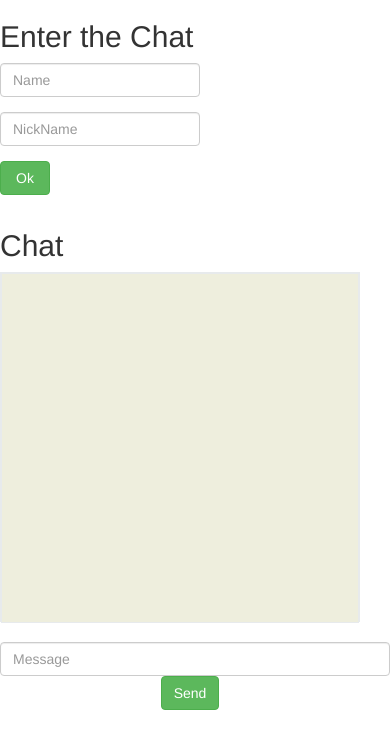
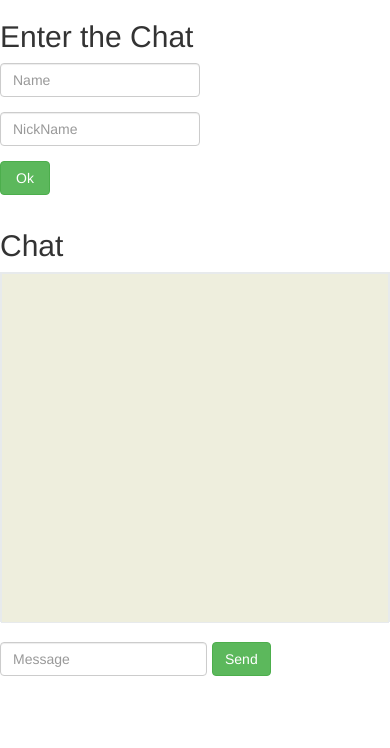
Before and after one commit to LizaHavrylenko/chat-node-ajax, a website: page index.html in a window 390 px wide. Drawn offline with nearby package versions, Linux system fonts and the light colour scheme; no server answers.

Commit message:
Add media query

```diff
--- a/styles.css
+++ b/styles.css
@@ -21,12 +21,12 @@ width:40%;
 min-width:200px;
 }
 .chat-content{
-   max-width:100%;
    height:350px;
    border:1px solid #e7eaec;
 
 }
 .usersList{
+  max-width:100%;
   height:350px;
   border:1px solid #e7eaec;
   overflow-y:auto;
@@ -66,6 +66,7 @@ padding:5px;
 font-size:14px;
 }
 .send-message-wrapper{
+  display:flex;
   margin-top:20px;
 }
 .message-button{
@@ -93,7 +94,7 @@ ul{
   padding-right:0 !important;
   padding-left:0 !important;
 }
-@media screen and (max-width:600px ){
+@media screen and (max-width:768px ){
     .usersList{
       display:none;
     }
```
